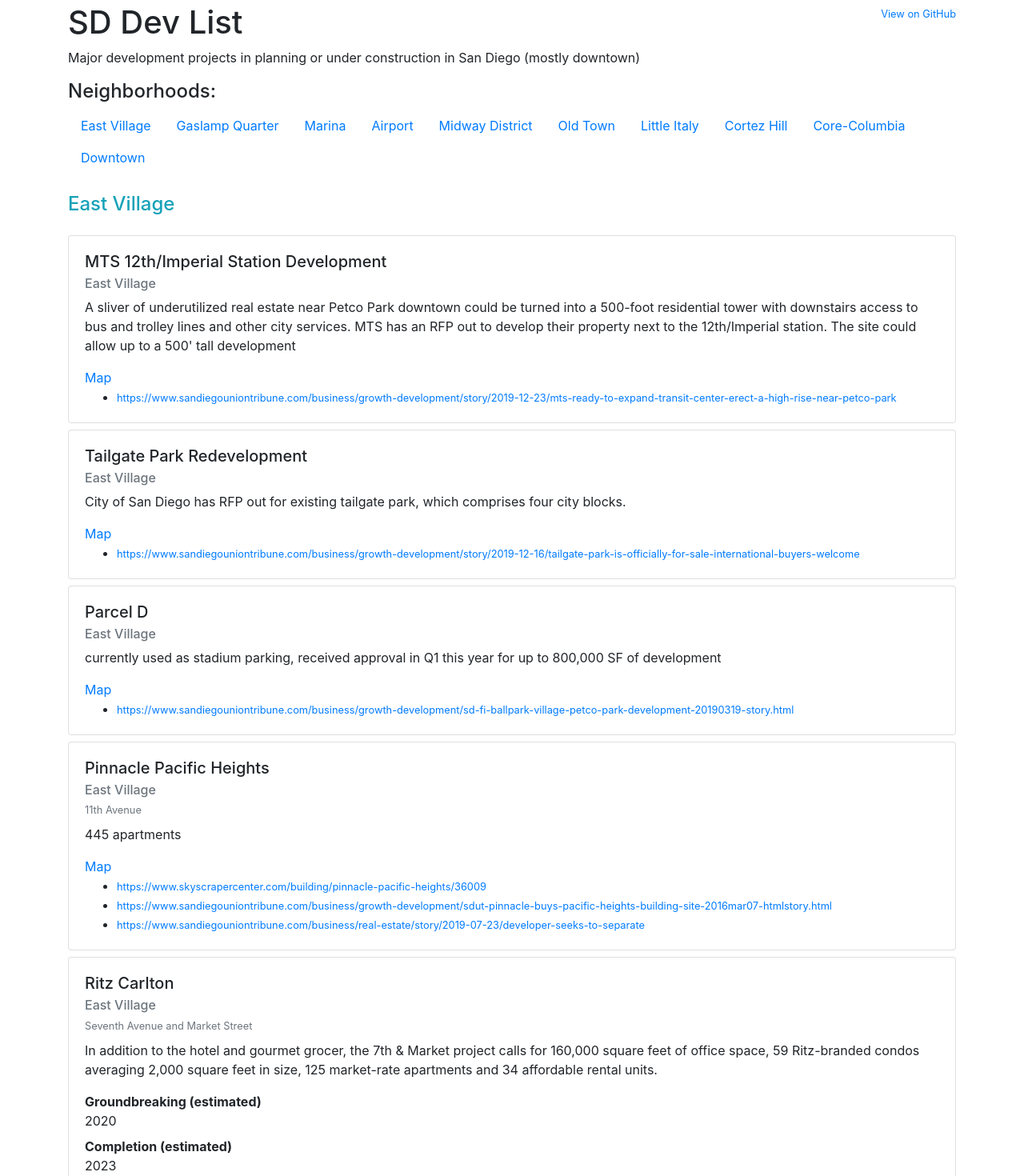
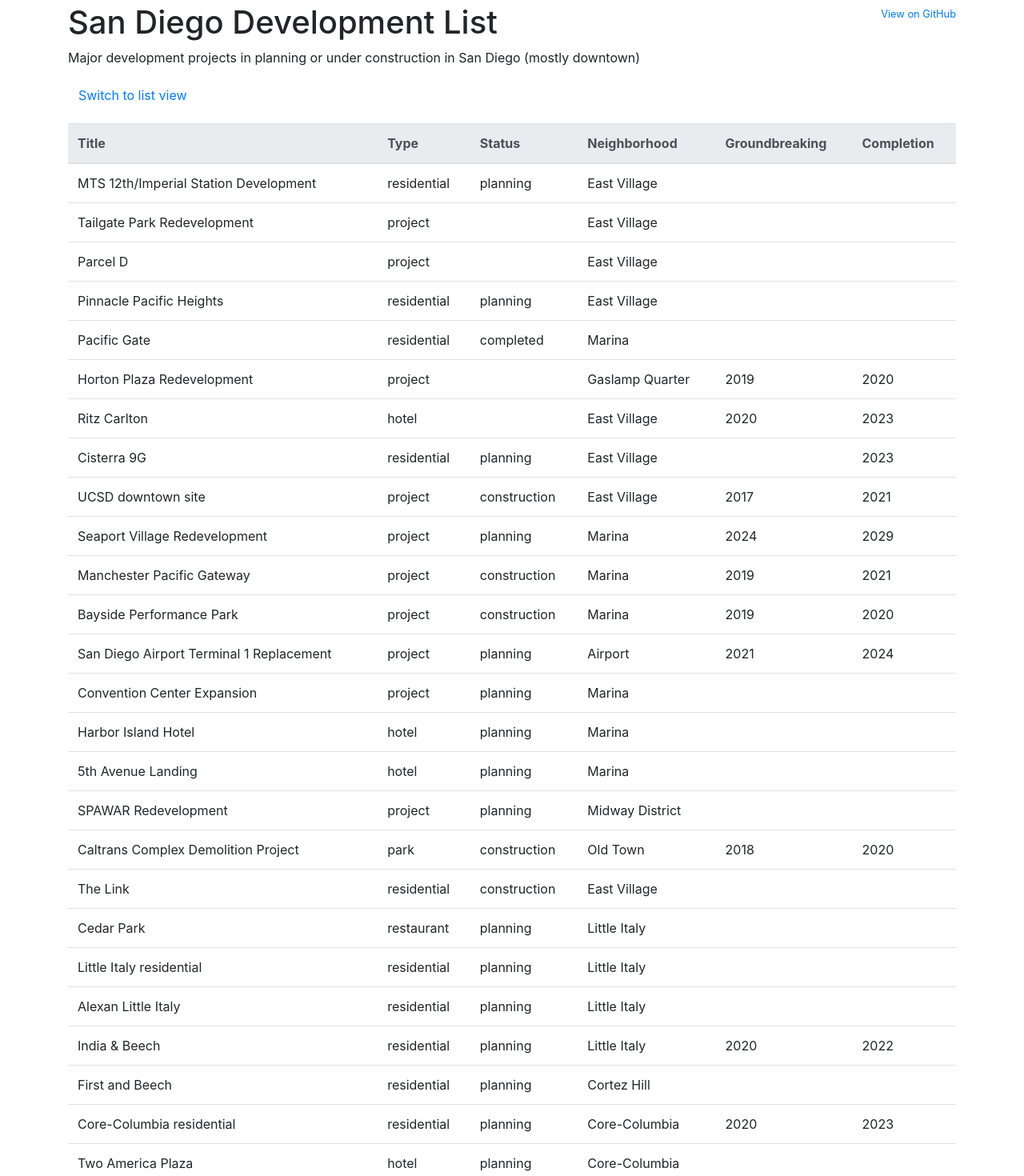
Before and after one commit to simpixelated/sd-dev-list, a React (Create React App) app: page / in a window 1280 px wide. Shown: the part 20-1490 px from the top of the page at 80% size. Built offline with nearby package versions, Linux system fonts and the light colour scheme.

Commit message:
Table view (#4)
* updates data

* roughs in table view [#3]

* updates changelog

* switches events from array to properties for simpler parsing

* bumps version

* updates dependencies

```diff
--- a/src/App.js
+++ b/src/App.js
@@ -1,66 +1,35 @@
 import React from 'react';
-import groupBy from 'lodash/groupBy';
-import kebabCase from 'lodash/kebabCase';
 import projects from './projects.json';
 import packageInfo from '../package.json';
+import ListView from './ListView';
+import TableView from './TableView';
 
-const ProjectCard = ({ project }) => (
-  <div className="card mb-2">
-    <div className="card-body">
-      <h5 className="card-title">{project.title || `${project.neighborhood} ${project.type}`}</h5>
-      {project.neighborhood && <h6 className="card-subtitle mb-2 text-muted">{project.neighborhood}</h6>}
-      {project.location && <p className="card-subtitle mb-2 text-muted"><small>{project.location}</small></p>}
-      {project.description && <p className="card-text">{project.description}</p>}
-      {(project.events || []).length > 0 &&
-        <dl>
-          {project.events.sort((a, b) => Object.values(a)[0] - Object.values(b)[0]).map(event => (
-            <React.Fragment key={Object.keys(event)[0]}>
-              <dt>{Object.keys(event)[0]}</dt>
-              <dd>{Object.values(event)[0]}</dd>
-            </React.Fragment>
-          ))}
-        </dl >
+class App extends React.Component {
+  constructor(props) {
+    super(props);
+    this.state = {
+      isListView: false
+    };
   }
-      {project.address && <a className="card-link" href={`https://www.google.com/maps/place/${project.address}`}>Map</a>}
-      {(project.links || []).length > 0 &&
-        <ul className="mb-0">
-          {project.links.map(link => (
-            <li key={link}>
-              <a className="small" href={link}>{link}</a>
-            </li>
-          ))}
-        </ul>
-      }
-    </div>
-  </div>
-)
 
-function App() {
-  const groupedProjects = groupBy(projects.filter(project => project.status !== 'completed'), 'neighborhood')
+  render () {
     return (
       <div className="container">
         <div className="float-right"><small><a href="https://github.com/simpixelated/sd-dev-list">View on GitHub</a></small></div>
-      <h1 className="mt-4">SD Dev List</h1>
+        <h1 className="mt-4">San Diego Development List</h1>
         <p>Major development projects in planning or under construction in San Diego (mostly downtown)</p>
+        <p>
+          <button
+            className="btn btn-link"
+            type="button"
+            onClick={() => this.setState({ isListView: !this.state.isListView })}
+            >Switch to {this.state.isListView ? 'table' : 'list'} view
+          </button>
+        </p>
 
-      <h4>Neighborhoods:</h4>
-      <ul className="nav">
-        {Object.keys(groupedProjects).map(neighborhood => (
-          <li className="nav-item" key={neighborhood}>
-            <a className="nav-link" href={`#${kebabCase(neighborhood)}`}>{neighborhood}</a>
-          </li>
-        ))}
-      </ul>
-      <div className="project-list">
-      {Object.keys(groupedProjects).map(neighborhood => (
-        <div key={neighborhood}>
-          <h4 className="my-4 text-info" id={kebabCase(neighborhood)}>{neighborhood}</h4>
-          {groupedProjects[neighborhood].map((project, index) => (
-            <ProjectCard project={project} key={index} />
-          ))}
-        </div>
-      ))}
-      </div>
+        {this.state.isListView && <ListView projects={projects} />}
+        {!this.state.isListView && <TableView projects={projects} />}
+
         <hr />
         <p>More resources:</p>
         <ul>
@@ -73,5 +42,6 @@ function App() {
       </div>
     );
   }
+}
 
 export default App;
--- /dev/null
+++ b/src/ListView.js
@@ -0,0 +1,68 @@
+import React from 'react';
+import groupBy from 'lodash/groupBy';
+import kebabCase from 'lodash/kebabCase';
+
+const ProjectCard = ({ project }) => (
+  <div className="card mb-2">
+    <div className="card-body">
+      <h5 className="card-title">{project.title || `${project.neighborhood} ${project.type}`}</h5>
+      {project.neighborhood && <h6 className="card-subtitle mb-2 text-muted">{project.neighborhood}</h6>}
+      {project.location && <p className="card-subtitle mb-2 text-muted"><small>{project.location}</small></p>}
+      {project.description && <p className="card-text">{project.description}</p>}
+      {(project.start || project.end) &&
+        <dl>
+          {project.start &&
+            <React.Fragment>
+              <dt>Groundbreaking</dt>
+              <dd>{project.start}</dd>
+            </React.Fragment>
+          }
+          {project.end &&
+            <React.Fragment>
+              <dt>Completion</dt>
+              <dd>{project.end}</dd>
+            </React.Fragment>
+          }
+        </dl>
+      }
+      {project.address && <a className="card-link" href={`https://www.google.com/maps/place/${project.address}`}>Map</a>}
+      {(project.links || []).length > 0 &&
+        <ul className="mb-0">
+          {project.links.map(link => (
+            <li key={link}>
+              <a className="small" href={link}>{link}</a>
+            </li>
+          ))}
+        </ul>
+      }
+    </div>
+  </div>
+)
+
+const ListView = ({ projects }) => {
+  const groupedProjects = groupBy(projects.filter(project => project.status !== 'completed'), 'neighborhood')
+  return (
+    <div>
+      <h4>Neighborhoods:</h4>
+      <ul className="nav">
+        {Object.keys(groupedProjects).map(neighborhood => (
+          <li className="nav-item" key={neighborhood}>
+            <a className="nav-link" href={`#${kebabCase(neighborhood)}`}>{neighborhood}</a>
+          </li>
+        ))}
+      </ul>
+      <div className="project-list">
+      {Object.keys(groupedProjects).map(neighborhood => (
+        <div key={neighborhood}>
+          <h4 className="my-4 text-info" id={kebabCase(neighborhood)}>{neighborhood}</h4>
+          {groupedProjects[neighborhood].map((project, index) => (
+            <ProjectCard project={project} key={index} />
+          ))}
+        </div>
+      ))}
+      </div>
+    </div>
+  )
+}
+
+export default ListView;
--- /dev/null
+++ b/src/TableView.js
@@ -0,0 +1,32 @@
+import React from 'react';
+
+const TableView = ({ projects }) => {
+  return (
+    <table className="table table-hover">
+      <thead className="thead-light">
+        <tr>
+          <th>Title</th>
+          <th>Type</th>
+          <th>Status</th>
+          <th>Neighborhood</th>
+          <th>Groundbreaking</th>
+          <th>Completion</th>
+        </tr>
+      </thead>
+      <tbody>
+        {projects.map((project, index) => (
+          <tr key={index}>
+            <td>{project.title || project.location || `${project.neighborhood} ${project.type}`}</td>
+            <td>{project.type}</td>
+            <td>{project.status}</td>
+            <td>{project.neighborhood}</td>
+            <td>{project.start}</td>
+            <td>{project.end}</td>
+          </tr>
+        ))}
+      </tbody>
+    </table>
+  )
+}
+
+export default TableView;
--- a/src/projects.json
+++ b/src/projects.json
@@ -62,10 +62,8 @@
     "links": [
       "https://www.sandiegouniontribune.com/business/growth-development/story/2019-10-03/horton-plaza-interior-demo-park-planning"
     ],
-    "events": [
-      { "Completion (estimated)": 2020 },
-      { "Groundbreaking": 2019 }
-    ]
+    "start": 2019,
+    "end": 2020
   },
   {
     "type": "hotel",
@@ -78,10 +76,8 @@
       "https://www.cisterra.com/7thandmarket",
       "https://www.sandiegouniontribune.com/business/tourism/sd-fi-ritzcarlton-suit-dismissal-20180927-story.html"
     ],
-    "events": [
-      { "Groundbreaking (estimated)": 2020 },
-      { "Completion (estimated)": 2023 }
-    ]
+    "start": 2020,
+    "end": 2023
   },
   {
     "title": "Cisterra 9G",
@@ -95,9 +91,7 @@
       "https://www.cisterra.com/9g",
       "https://www.instagram.com/p/B7RrQ7lHYuY/"
     ],
-    "events": [
-      { "Completion (estimated)": 2023 }
-    ]
+    "end": 2023
   },
   {
     "type": "project",
@@ -110,10 +104,8 @@
     "links": [
       "https://extension.ucsd.edu/news-and-events/extension-blog/March-2018/Creating-great-21st-century-cities"
     ],
-    "events": [
-      { "Completion (estimated)": 2021 },
-      { "Groundbreaking": 2017 }
-    ]
+    "start": 2017,
+    "end": 2021
   },
   {
     "type": "project",
@@ -128,10 +120,8 @@
       "https://www.sandiegouniontribune.com/business/growth-development/sd-fi-seaport-sandiego-20181104-story.html",
       "https://www.sandiegouniontribune.com/business/growth-development/story/2019-07-19/seaport-san-diego-tower-is-like-nothing-else-on-californias-coast-thats-the-problem"
     ],
-    "events": [
-      { "Groundbreaking (estimated)": 2024 },
-      { "Completion (estimated)": 2029 }
-    ]
+    "start": 2024,
+    "end": 2029
   },
   {
     "type": "project",
@@ -144,10 +134,8 @@
       "https://www.sandiegouniontribune.com/business/growth-development/sd-preview-of-2-billion-bayfront-project-20181031-photogallery.html",
       "https://www.manchesterpacificgateway.com/"
     ],
-    "events": [
-      { "Completion (estimated)": 2021 },
-      { "Groundbreaking": 2019 }
-    ]
+    "start": 2019,
+    "end": 2021
   },
   {
     "type": "project",
@@ -160,10 +148,8 @@
       "https://www.sandiegouniontribune.com/business/growth-development/story/2019-08-14/san-diego-symphony-building-permanent-bay-venue-next-month",
       "https://coolsandiegosights.com/2019/12/25/bayside-performance-park-rises-on-san-diego-bay/"
     ],
-    "events": [
-      { "Completion (estimated)": 2020 },
-      { "Groundbreaking": 2019 }
-    ]
+    "start": 2019,
+    "end": 2020
   },
   {
     "type": "project",
@@ -177,10 +163,8 @@
       "https://www.san.org/Airport-Projects/Airport-Development-Plan",
       "https://www.san.org/Airport-ADP"
     ],
-    "events": [
-      { "Groundbreaking (estimated)": 2021 },
-      { "Completion (estimated)": 2024 }
-    ]
+    "start": 2021,
+    "end": 2024
   },
   {
     "type": "project",
@@ -238,10 +222,8 @@
     "links": [
       "http://www.parks.ca.gov/?page_id=29918"
     ],
-    "events": [
-      { "Completion (estimated)": 2020 },
-      { "Groundbreaking": 2018 }
-    ]
+    "start": 2018,
+    "end": 2020
   },
   {
     "address": "707 17th Street, San Diego, CA 92101",
@@ -300,10 +282,8 @@
       "http://land-lab.com/project/india-beech-luxury-apartments/",
       "https://mhpmag.com/2019/12/parkview-financial-provides-7-million-loan-for-the-land-acquisition-and-development-of-a-planned-28-story-apartment-retail-project-in-downtown-san-diego/"
     ],
-    "events": [
-      { "Completion (estimated)": 2022 },
-      { "Groundbreaking": 2020 }
-    ]
+    "start": 2020,
+    "end": 2022
   },
   {
     "type": "residential",
@@ -324,10 +304,8 @@
     "links": [
       "https://www.sandiegouniontribune.com/business/real-estate/story/2019-05-08/first-look-400-million-complex-proposed-for-old-county-courthouse"
     ],
-    "events": [
-      { "Groundbreaking (estimated)": 2020 },
-      { "Completion (estimated)": 2023 }
-    ]
+    "start": 2020,
+    "end": 2023
   },
   {
     "title": "Two America Plaza",
@@ -360,10 +338,8 @@
       "https://sandiegodowntownnews.com/plans-in-motion-for-major-revamp-of-childrens-park/",
       "https://www.sandiegouniontribune.com/business/growth-development/story/2019-11-15/childrens-park-is-gearing-up-for-an-8m-renovation"
     ],
-    "events": [
-      { "Groundbreaking (estimated)": 2020 },
-      { "Completion (estimated)": 2021 }
-    ]
+    "start": 2020,
+    "end": 2021
   },
   {
     "location": "Third and A Street",
@@ -385,10 +361,8 @@
       "https://www.sandiegouniontribune.com/business/growth-development/sd-me-courthouse-housing-20180517-story.html",
       "https://www.sandiegocounty.gov/content/sdc/sdhcd/community-development/current-housing-developments/6TH-Avenue-Family-Court-Affordable-Housing.html"
     ],
-    "events": [
-      { "Completion (estimated)": 2024 },
-      { "Groundbreaking (estimated)": 2023 }
-    ]
+    "start": 2023,
+    "end": 2024
   },
   {
     "title": "Downtown Mobility Plan",
@@ -401,9 +375,7 @@
       "https://bikesd.org/portfolio/downtown-mobility-plan/",
       "https://www.smartcitiesworld.net/news/news/san-diego-reshapes-downtown-transportation-network-3704"
     ],
-    "events": [
-      { "Groundbreaking": 2018 }
-    ]
+    "start": 2018
   },
   {
     "title": "Gaslamp Promenade",
@@ -426,10 +398,8 @@
     "links": [
       "https://www.sandiegouniontribune.com/business/real-estate/story/2019-06-11/settlement-reached-in-california-theatre-dispute"
     ],
-    "events": [
-      { "Groundbreaking (estimated)": 2020 },
-      { "Completion (estimated)": 2022 }
-    ]
+    "start": 2020,
+    "end": 2022
   },
   {
     "title": "East Village Green",
@@ -440,10 +410,8 @@
     "links": [
       "https://sandiegodowntownnews.com/east-village-green-gets-the-green-light/"
     ],
-    "events": [
-      { "Groundbreaking (estimated)": 2020 },
-      { "Completion (estimated)": 2022 }
-    ]
+    "start": 2020,
+    "end": 2022
   },
   {
     "title": "Saint Teresa of Calcutta Villa",
@@ -455,9 +423,23 @@
       "https://www.sandiegouniontribune.com/news/homelessness/story/2020-01-21/father-joes-begins-construction-on-400-affordable-units"
     ],
     "location": "14th and Commercial",
-    "events": [
-      { "Groundbreaking": 2020 },
-      { "Completion (estimated)": 2022 }
+    "start": 2020,
+    "end": 2022
+  },
+  {
+    "title": "Portside Pier",
+    "type": "restaurant",
+    "status": "construction",
+    "links": [
+      "http://www.tuckersadler.com/projects/commercial/portside-pier"
+    ]
+  },
+  {
+    "title": "Topgolf Harbor Island",
+    "status": "planning",
+    "type": "attraction",
+    "links": [
+      "https://www.10news.com/news/local-news/port-to-start-negotiating-with-topgolf-on-harbor-island-driving-range"
     ]
   }
 ]
```
Also changed, not shown: package.json (+4 -4 lines), 2 other files (tests, documents, lock files or other folders). Lines whose indentation alone changed are shown as unchanged.
